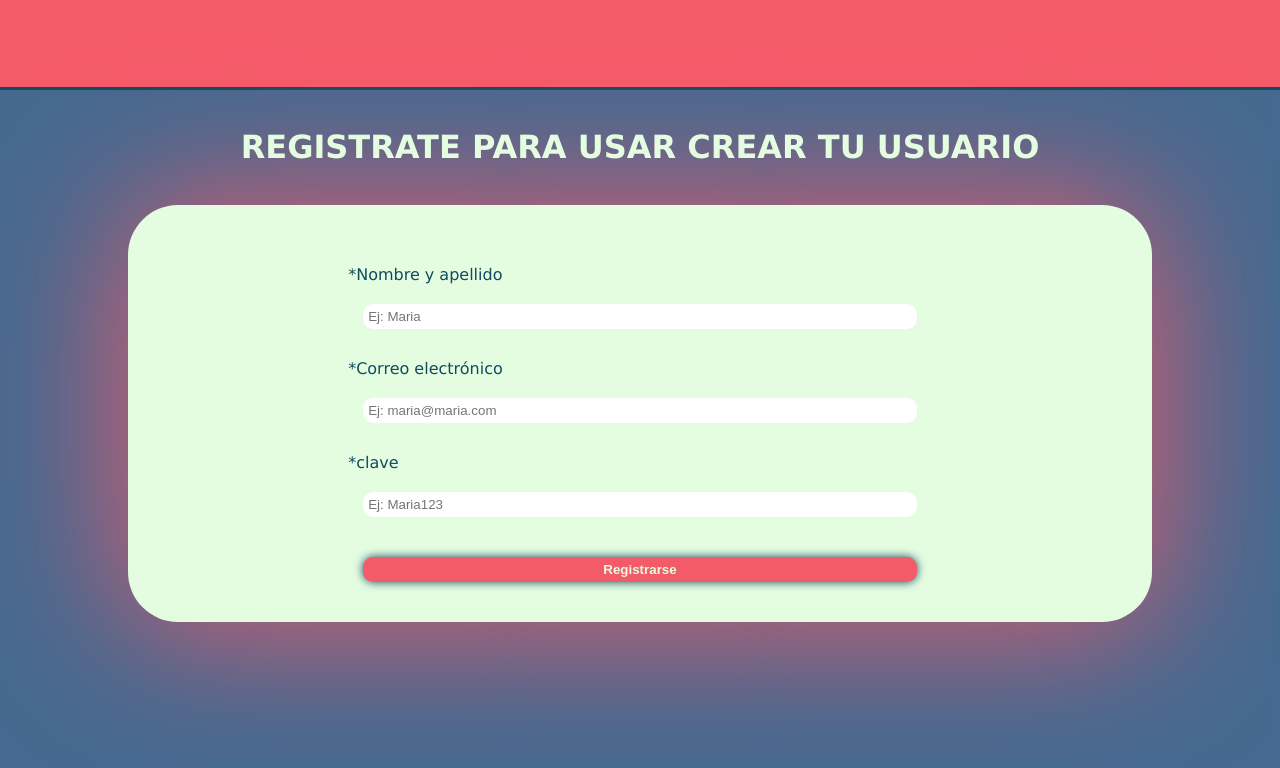
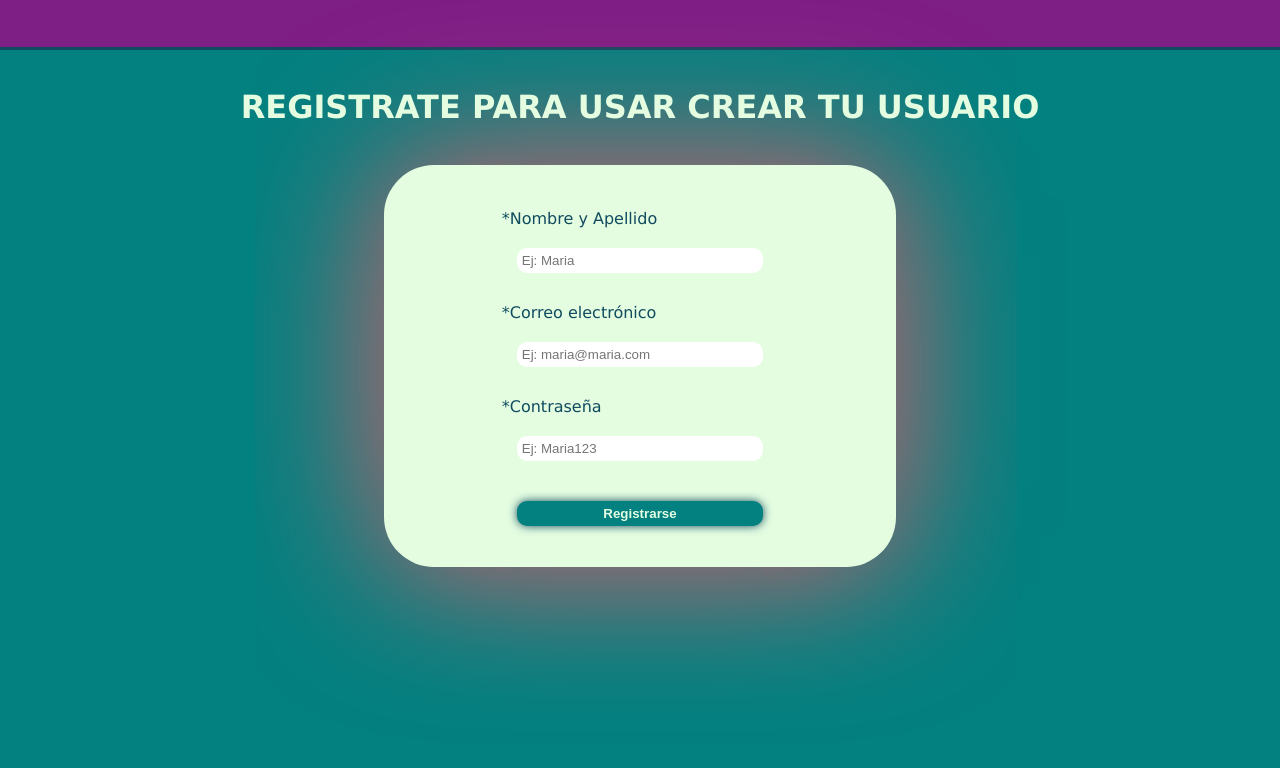
Before and after one commit to fehiora/adivinaQuienG5, a plain HTML site: page index.html in a window 1280 px wide. Drawn offline with nearby package versions, Linux system fonts and the light colour scheme.

Commit message:
Propuesta paleta de colores index

```diff
--- a/assets/css/indexStyle.css
+++ b/assets/css/indexStyle.css
@@ -6,13 +6,13 @@
 
 body{
     font-family: Verdana, Geneva, Tahoma, sans-serif;
-    background-color: #456990;
+    background-color: #038080;
 }
 
 
 .header{
-    height: 90px;
-    background-color: #F45B69;
+    height: 50px;
+    background-color: #7E1F86;
     border-bottom: solid #114B5F ;
 }
 .main{
@@ -27,7 +27,7 @@ h1{
 }
 
 .contenedor{
-    margin: 0 10%;
+    margin: 0 30%;
     padding: 2%;
     background-color: #E4FDE1;
     border-radius: 50px;
@@ -55,7 +55,7 @@ h1{
 .button{
     margin: 20px 45% 10px 45%;
     padding: 20px;
-    background-color: #F45B69;
+    background-color: #038080;
     color:  #E4FDE1;
     border-radius: 20px;
     box-shadow: 0 0 10px #114B5F;
@@ -67,7 +67,7 @@ h1{
 
 
 .button:hover{
-    background-color: #456990;
+    background-color: #7E1F86;
     color:  #E4FDE1;
 }
 
--- a/index.html
+++ b/index.html
@@ -18,7 +18,7 @@
         <h1>REGISTRATE PARA USAR CREAR TU USUARIO</h1>
         <div class="contenedor">
             <form id="formularioRegistro">
-                <label for="">*Nombre y apellido</label>
+                <label for="">*Nombre y Apellido</label>
                 <input type="text" placeholder="Ej: Maria" id="nombreHtml">
                 <small id="nombreVerifica"></small>
 
@@ -26,7 +26,7 @@
                 <input type="email" placeholder="Ej: maria@maria.com" id="emailHtml">
                 <small id="emailVerifica"></small>
 
-                <label for="">*clave</label>
+                <label for="">*Contraseña</label>
                 <input type="text" placeholder="Ej: Maria123" id="claveHtml">
                 <small id="claveVerifica"></small>
                 <input type="submit" value="Registrarse" class="button"></input>
```
